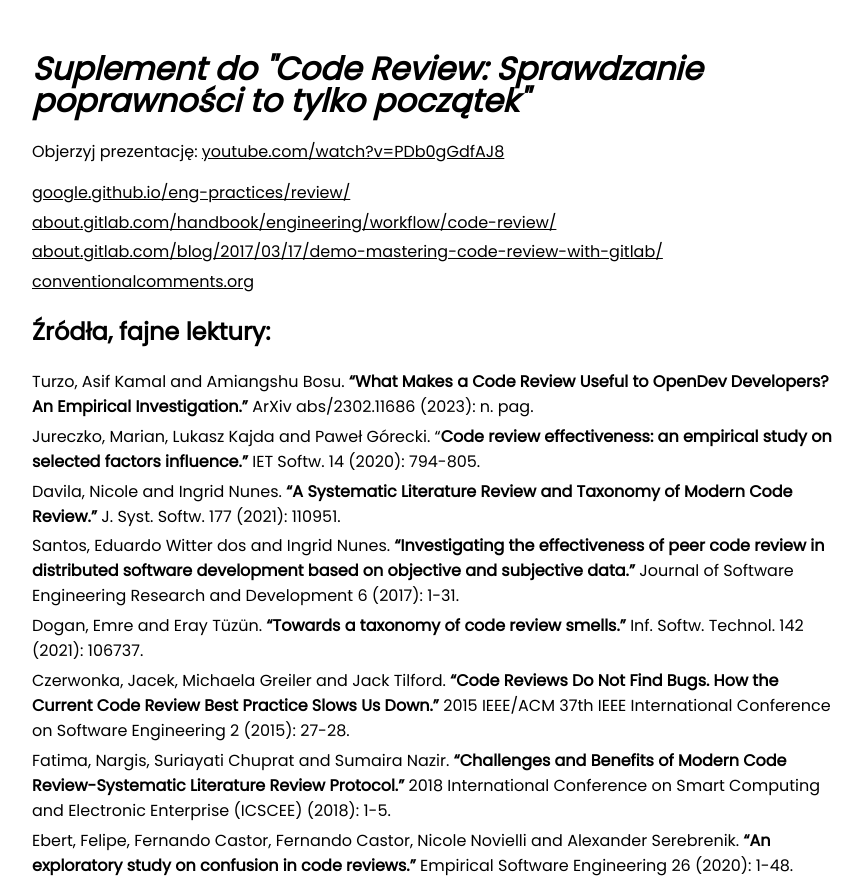
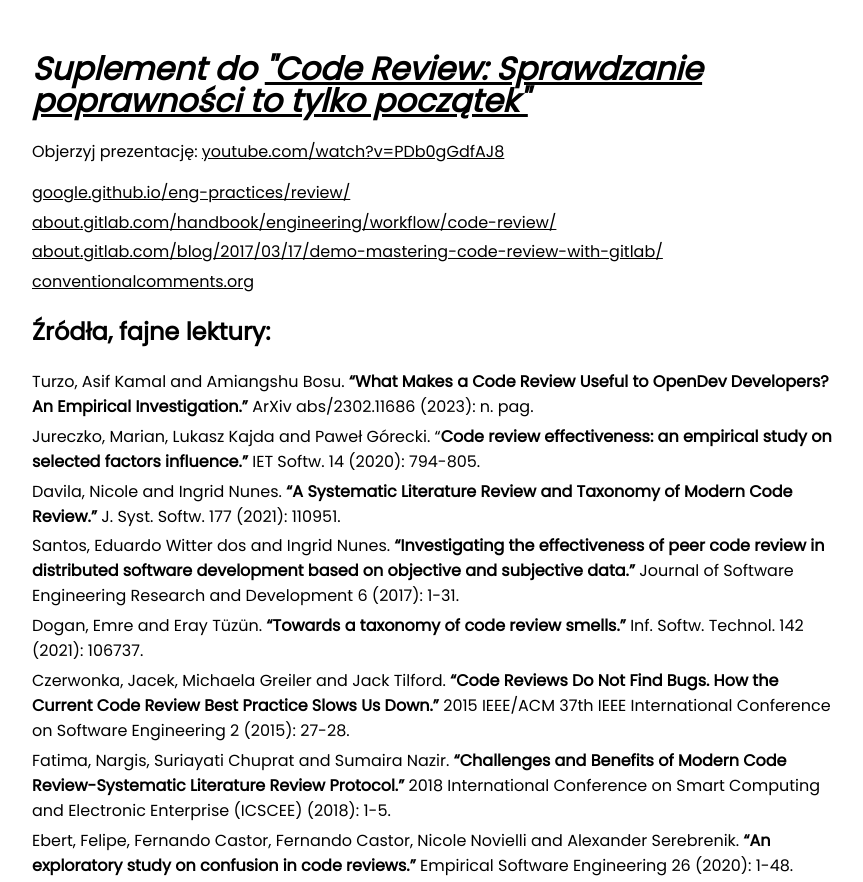
Before and after one commit to zmilonas/zachary.milonas.pl, a plain HTML site: page links/code-review.html in a window 1280 px wide. Shown: the whole page, without its empty margins (208-1071 px from the left). Drawn offline with Linux system fonts and the light colour scheme.

Commit message:
Update code-review.html

```diff
--- a/links/code-review.html
+++ b/links/code-review.html
@@ -21,7 +21,7 @@
 <body>
 	<div id="root">
 		<div class="container">
-			<h1>Suplement do "Code Review: Sprawdzanie poprawności to tylko początek"</h1>
+			<h1>Suplement do <a href="https://www.youtube.com/watch?v=PDb0gGdfAJ8">"Code Review: Sprawdzanie poprawności to tylko początek"</a></h1>
 			<p>Objerzyj prezentację: <a href="https://www.youtube.com/watch?v=PDb0gGdfAJ8">youtube.com/watch?v=PDb0gGdfAJ8</a></p>
 			<ul>
          			 <li><a href="https://google.github.io/eng-practices/review/">google.github.io/eng-practices/review/</a></li>
```
